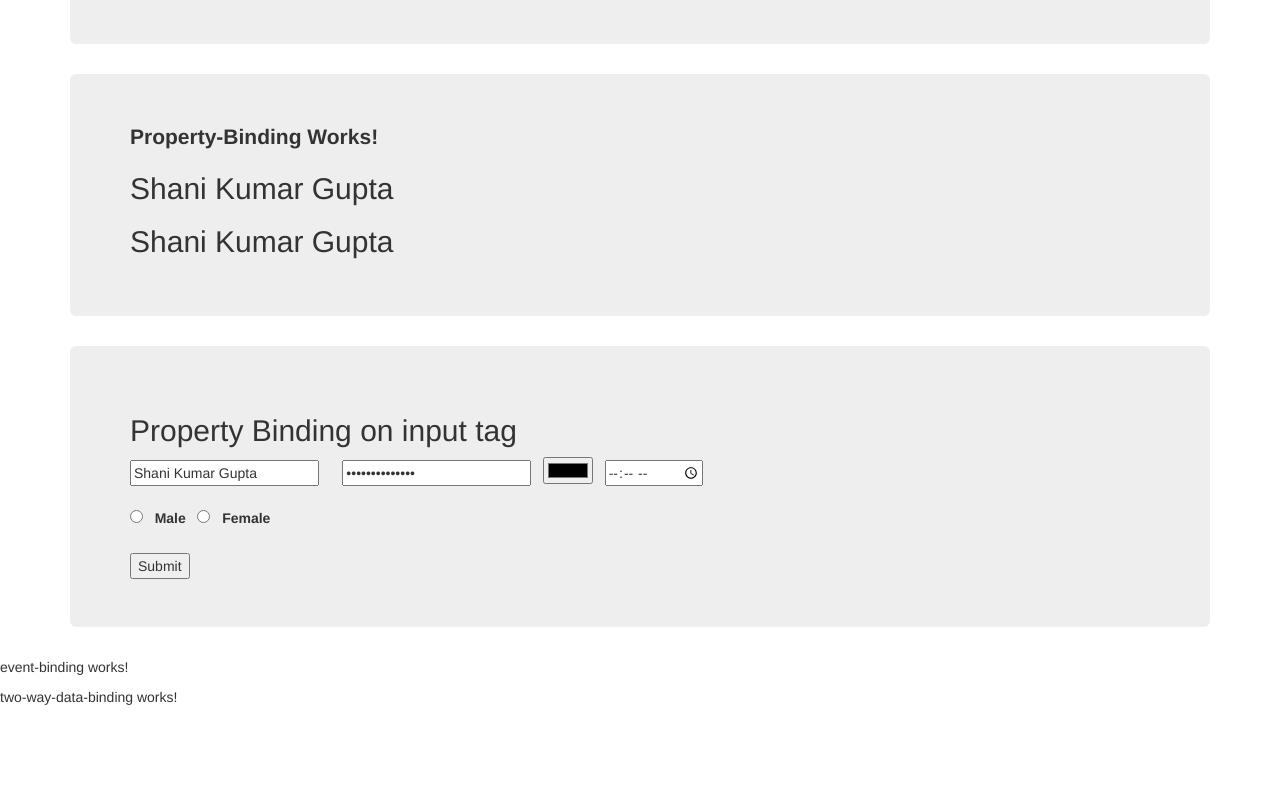
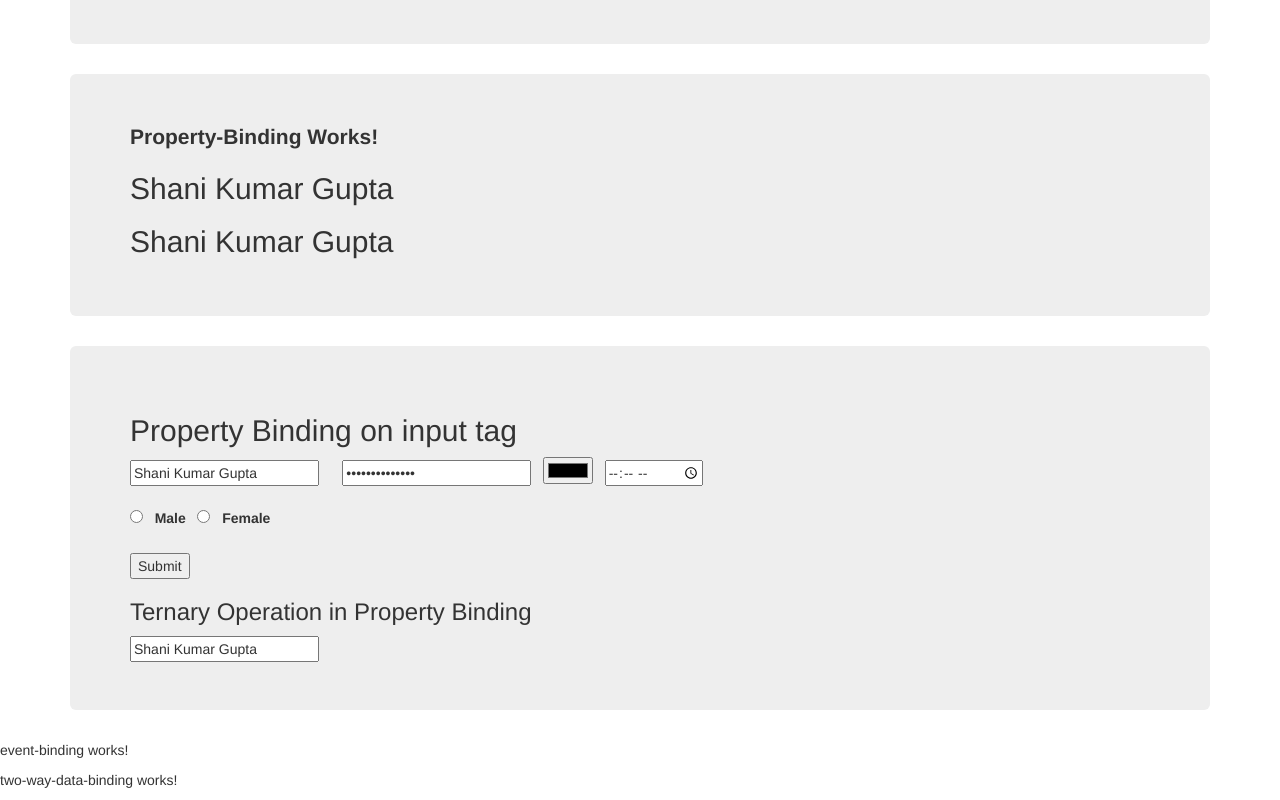
Before and after one commit to ShaniKumarGupta/Angular, an Angular app in the folder DataBinding/: page / in a window 1280 px wide. Shown: the part 2240-3040 px from the top of the page. Before the commit the page ends 2957 px from the top, so only its background shows below. Built offline with nearby package versions, Linux system fonts and the light colour scheme.

Commit message:
Ternary operation used in property binding

```diff
--- a/DataBinding/src/app/property-binding/property-binding.component.html
+++ b/DataBinding/src/app/property-binding/property-binding.component.html
@@ -16,5 +16,7 @@
         <input [type]="radio1" id="female" name="gender" value="female">&nbsp;&nbsp;
         <label for="female">Female</label><br><br>
         <input [type]="sub">
+        <h3>Ternary Operation in Property Binding</h3>
+        <input type="text" [value]="status ? Name : College">
     </div>
 </div>
--- a/DataBinding/src/app/property-binding/property-binding.component.ts
+++ b/DataBinding/src/app/property-binding/property-binding.component.ts
@@ -14,6 +14,7 @@ export class PropertyBindingComponent implements OnInit {
   color1: String = "color";
   radio1: String = "radio";
   sub: string = "submit";
+  status: boolean = true;
 
   constructor() { }
 
```
